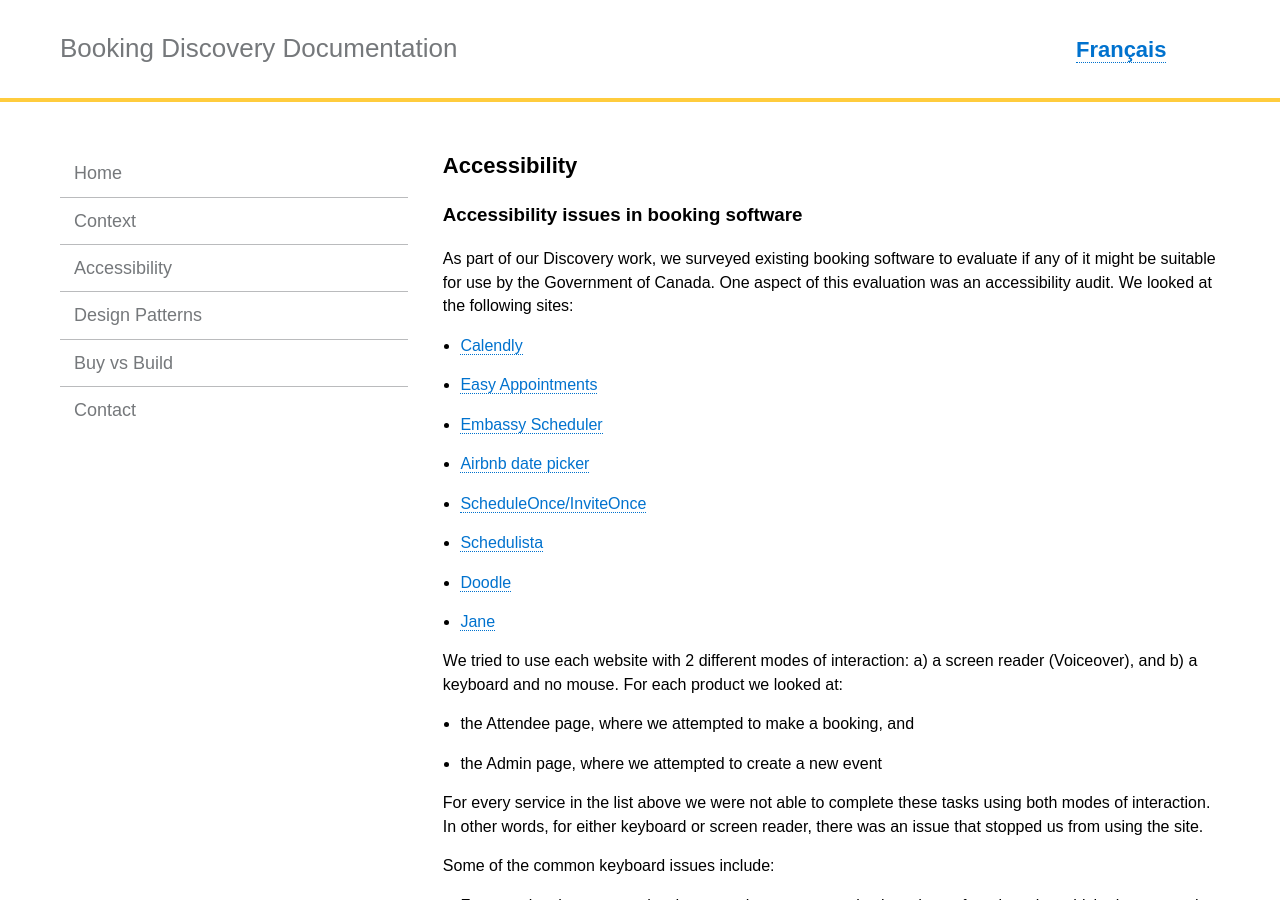
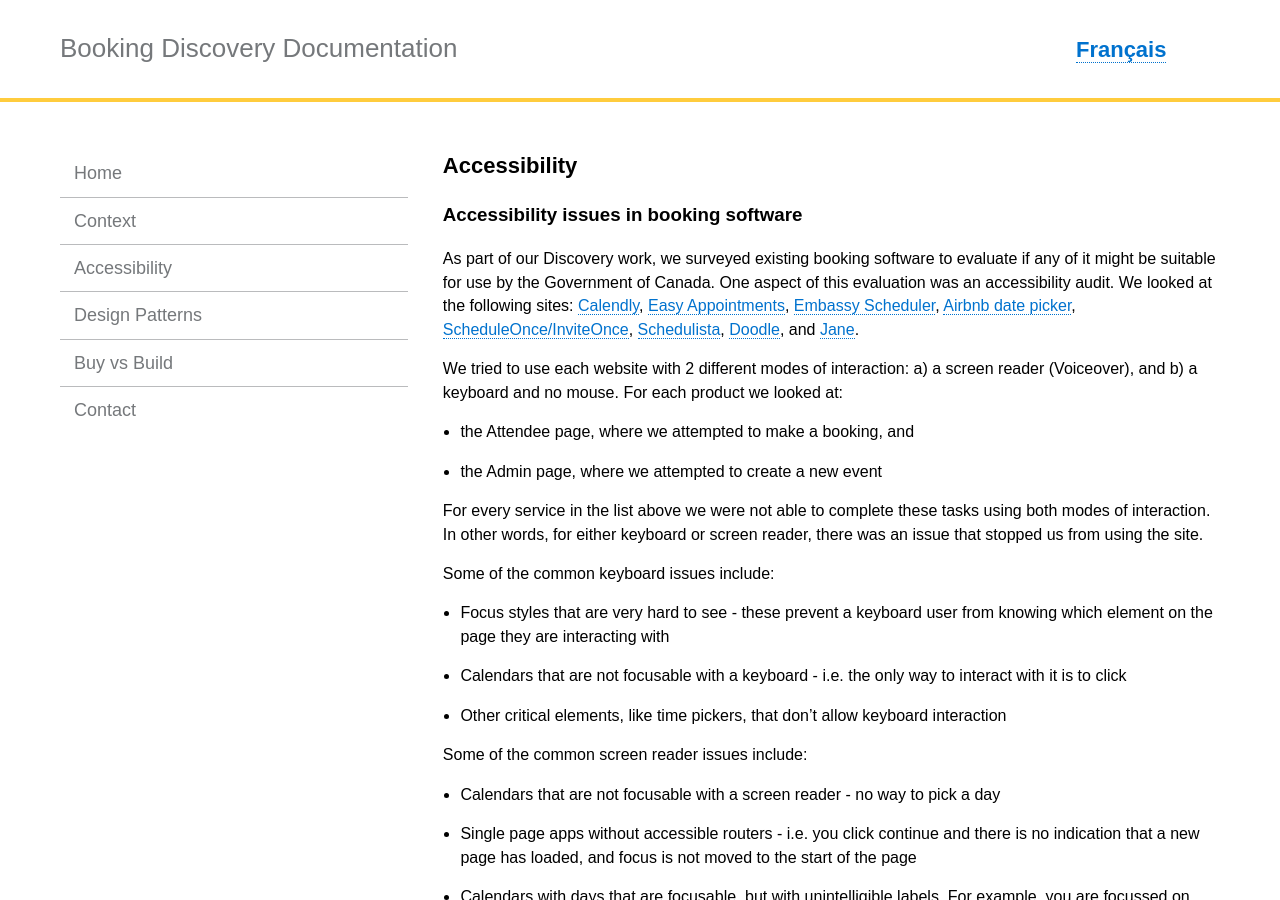
Before and after one commit to cds-snc/booking-documentation, a Jekyll site: the page built from _pages/en/accessibility.md, in a window 1280 px wide and 900 px high. Built offline with Jekyll 4.4.1, drawn with Linux system fonts in a browser that asks for light colours.

Commit message:
styling changes

```diff
--- a/_pages/en/accessibility.md
+++ b/_pages/en/accessibility.md
@@ -8,15 +8,7 @@
 
 ### Accessibility issues in booking software
 
-As part of our Discovery work, we surveyed existing booking software to evaluate if any of it might be suitable for use by the Government of Canada. One aspect of this evaluation was an accessibility audit. We looked at the following sites:
-- [Calendly](https://calendly.com/)
-- [Easy Appointments](https://demo.easyappointments.org/)
-- [Embassy Scheduler](http://cts-ca.anzus.solutions/infoschedule?customer=embassyca&wf=appointments&action=schedule&locationId=LDN)
-- [Airbnb date picker](https://www.airbnb.ca/)
-- [ScheduleOnce/InviteOnce](https://www.oncehub.com/)
-- [Schedulista](https://www.schedulista.com/)
-- [Doodle](https://doodle.com/)
-- [Jane](https://jane.app/)
+As part of our Discovery work, we surveyed existing booking software to evaluate if any of it might be suitable for use by the Government of Canada. One aspect of this evaluation was an accessibility audit. We looked at the following sites: [Calendly](https://calendly.com/), [Easy Appointments](https://demo.easyappointments.org/), [Embassy Scheduler](http://cts-ca.anzus.solutions/infoschedule?customer=embassyca&wf=appointments&action=schedule&locationId=LDN), [Airbnb date picker](https://www.airbnb.ca/), [ScheduleOnce/InviteOnce](https://www.oncehub.com/), [Schedulista](https://www.schedulista.com/), [Doodle](https://doodle.com/), and [Jane](https://jane.app/).
 
 We tried to use each website with 2 different modes of interaction: a) a screen reader (Voiceover), and b) a keyboard and no mouse. For each product we looked at:
 - the Attendee page, where we attempted to make a booking, and
@@ -24,11 +16,13 @@
 
 For every service in the list above we were not able to complete these tasks using both modes of interaction. In other words, for either keyboard or screen reader, there was an issue that stopped us from using the site.
 
+
 Some of the common keyboard issues include:
 - Focus styles that are very hard to see - these prevent a keyboard user from knowing which element on the page they are interacting with
 - Calendars that are not focusable with a keyboard - i.e. the only way to interact with it is to click
 - Other critical elements, like time pickers, that don't allow keyboard interaction
 
+
 Some of the common screen reader issues include:
 - Calendars that are not focusable with a screen reader - no way to pick a day
 - Single page apps without accessible routers - i.e. you click continue and there is no indication that a new page has loaded, and focus is not moved to the start of the page
```
